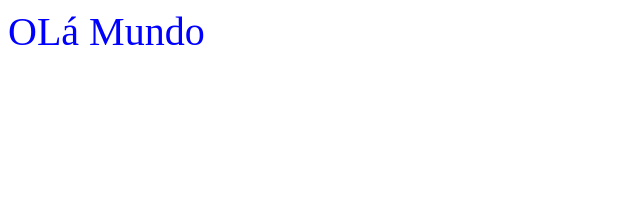
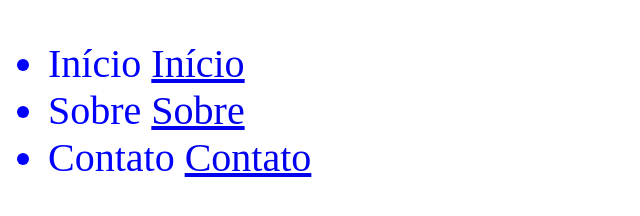
Before and after one commit to maria-bokee/Projeto_Vander, a plain HTML site: page index.html in a window 1280 px wide. Shown: the whole page, without its empty margins (0-640 px from the left). Drawn offline with Linux system fonts and the light colour scheme.

Commit message:
Add files via upload

```diff
--- a/index.html
+++ b/index.html
@@ -7,6 +7,23 @@
     <link rel="stylesheet" href="style.css">
 </head>
 <body>
-    OLá Mundo
+<!-- Criando Menu -->
+<!-- Menu está dentro da tag <nav> -->
+    <nav class="navegação"><!-- class: identificar para chamarmos no Style.css -->
+        <ul class = "menu"><!-- <ul> lista -->
+            <li>    <!-- <li> itens da lista -->
+                <a>Início</a> <!-- <li> itens da lista -->
+                    <a href="#inicio">Início</a>
+            </li>
+            <li>
+                <a>Sobre</a>
+                <a href="#sobre">Sobre</a>
+            </li>
+            <li>
+                <a>Contato</a>
+                <a href="#contato">Contato</a>
+            </li>
+        </ul>
+    </nav>
 </body>
 </html>
```
